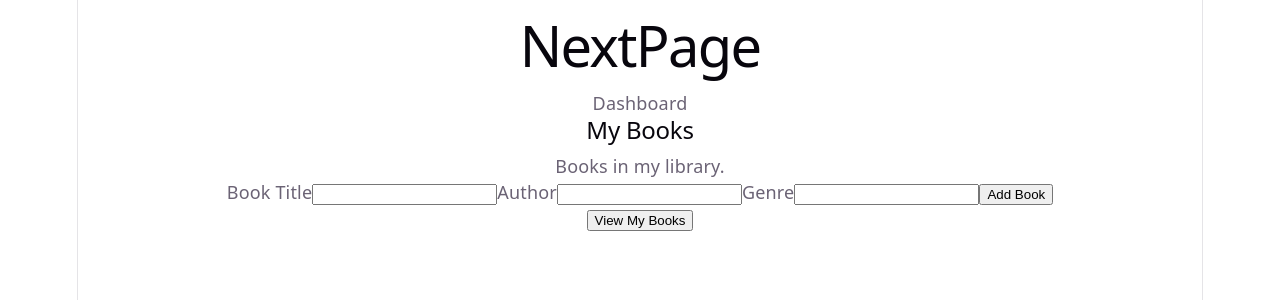
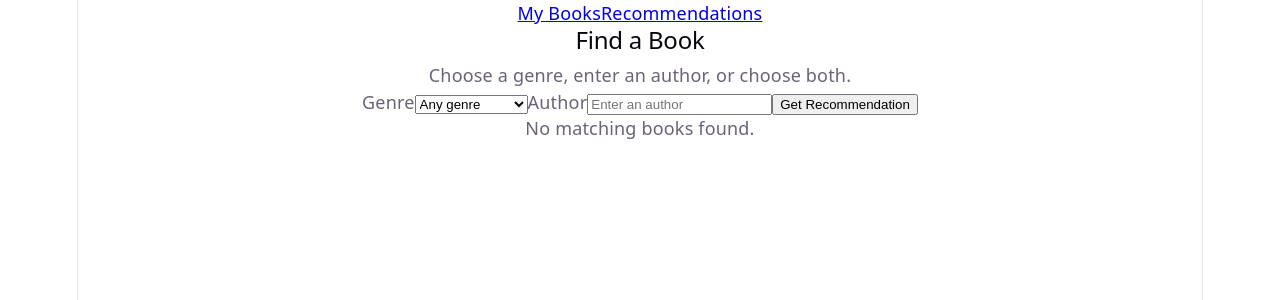
Before and after one commit to vivi-anncc/NextPage, a React (Vite) app in the folder client/: page /recommendations in a window 1280 px wide. Shown: the top 300 px of the page. Built offline with nearby package versions, Linux system fonts and the light colour scheme.

Commit message:
add recommendation page

```diff
--- a/client/package.json
+++ b/client/package.json
@@ -11,7 +11,8 @@
   },
   "dependencies": {
     "react": "^19.2.8",
-    "react-dom": "^19.2.8"
+    "react-dom": "^19.2.8",
+    "react-router-dom": "^7.18.4"
   },
   "devDependencies": {
     "@eslint/js": "^10.0.1",
--- a/client/src/App.jsx
+++ b/client/src/App.jsx
@@ -1,15 +1,23 @@
-import Header from "./Header";
+import { BrowserRouter, Routes, Route, Link } from "react-router-dom";
 import Books from "./Books";
+import Recommendation from "./Recommendation";
 
 function App() {
     return (
-        <div>
-            <Header />
+        <BrowserRouter>
+            <nav>
+                <Link to="/books">My Books</Link>
+                <Link to="/recommendations">Recommendations</Link>
+            </nav>
 
-            <main>
-                <Books />
-            </main>
-        </div>
+            <Routes>
+                <Route path="/books" element={<Books />} />
+                <Route
+                    path="/recommendations"
+                    element={<Recommendation />}
+                />
+            </Routes>
+        </BrowserRouter>
     );
 }
 
--- /dev/null
+++ b/client/src/Recommendation.jsx
@@ -0,0 +1,126 @@
+import { useState } from "react";
+
+function Recommendation() {
+    const [genre, setGenre] = useState("");
+    const [author, setAuthor] = useState("");
+    const [recommendation, setRecommendation] = useState(null);
+
+    async function handleSubmit(event) {
+        event.preventDefault();
+
+        const response = await fetch("/api/recommendations", {
+            method: "POST",
+            headers: {
+                "Content-Type": "application/json"
+            },
+            body: JSON.stringify({
+                genre: genre,
+                author: author
+            })
+        });
+
+        const data = await response.json();
+
+        if (data.length > 0) {
+            setRecommendation(data[0]);
+        } else {
+            setRecommendation(null);
+        }
+    }
+
+    return (
+        <section>
+            <h2>Find a Book</h2>
+
+            <p>
+                Choose a genre, enter an author, or choose both.
+            </p>
+
+            <form onSubmit={handleSubmit}>
+                <label htmlFor="genre">
+                    Genre
+                </label>
+
+                <select
+                    id="genre"
+                    value={genre}
+                    onChange={(event) => setGenre(event.target.value)}
+                >
+                    <option value="">
+                        Any genre
+                    </option>
+
+                    <option value="Fantasy">
+                        Fantasy
+                    </option>
+
+                    <option value="Science Fiction">
+                        Science Fiction
+                    </option>
+
+                    <option value="Mystery">
+                        Mystery
+                    </option>
+
+                    <option value="Romance">
+                        Romance
+                    </option>
+
+                    <option value="Adventure">
+                        Adventure
+                    </option>
+
+                    <option value="Horror">
+                        Horror
+                    </option>
+
+                    <option value="Slice of Life">
+                        Slice of Life
+                    </option>
+                </select>
+
+                <label htmlFor="author">
+                    Author
+                </label>
+
+                <input
+                    type="text"
+                    id="author"
+                    value={author}
+                    onChange={(event) => setAuthor(event.target.value)}
+                    placeholder="Enter an author"
+                />
+
+                <button type="submit">
+                    Get Recommendation
+                </button>
+            </form>
+
+            {recommendation && (
+                <div>
+                    <h3>We Recommend:</h3>
+
+                    <p>
+                        {recommendation.title}
+                    </p>
+
+                    <p>
+                        By {recommendation.author}
+                    </p>
+
+                    <p>
+                        Genre: {recommendation.genre}
+                    </p>
+                </div>
+            )}
+
+            {!recommendation && (
+                <p>
+                    No matching books found.
+                </p>
+            )}
+        </section>
+    );
+}
+
+export default Recommendation;
```
Also changed, not shown: 2 other files (tests, documents, lock files or other folders).
